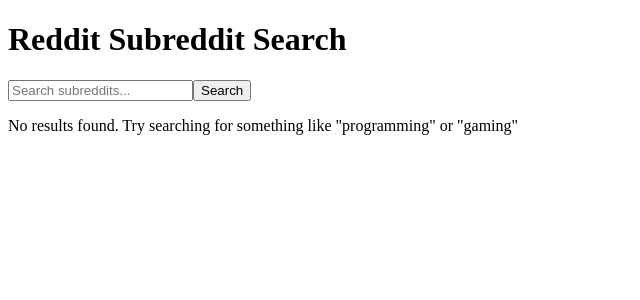
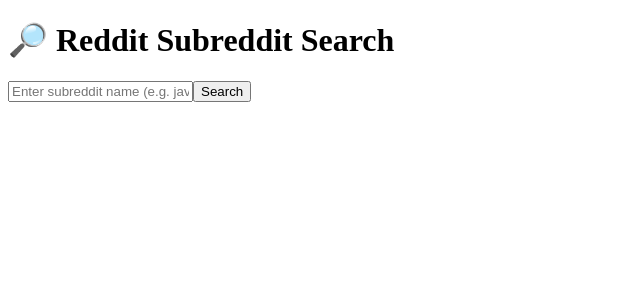
Before and after one commit to Dargreat/reddittest, a Next.js app: page / in a window 1280 px wide. Shown: the top 300 px of the page, without its empty margins (0-640 px from the left). Built offline with nearby package versions, Linux system fonts and the light colour scheme.

Commit message:
Update page.js

```diff
--- a/src/app/page.js
+++ b/src/app/page.js
@@ -1,98 +1,76 @@
-'use client';
+"use client";
+import { useState } from "react";
 
-import { useState } from 'react';
+export default function HomePage() {
+  const [query, setQuery] = useState("");
+  const [posts, setPosts] = useState([]);
+  const [loading, setLoading] = useState(false);
+  const [error, setError] = useState("");
 
-export default function Home() {
-  const [searchTerm, setSearchTerm] = useState('');
-  const [results, setResults] = useState([]);
-  const [loading, setLoading] = useState(false);
-  const [error, setError] = useState('');
-
-  const searchSubreddits = async () => {
-    if (!searchTerm.trim()) return;
+  const handleSearch = async (e) => {
+    e.preventDefault();
+    if (!query) return;
 
     setLoading(true);
-    setError('');
-    setResults([]);
+    setError("");
+    setPosts([]);
 
     try {
-      const response = await fetch(`/api/search?query=${searchTerm}`);
-      const data = await response.json();
+      const res = await fetch(`/api/search?query=${query}`);
+      const data = await res.json();
 
-      if (response.ok) {
-        setResults(data);
+      if (data.error) {
+        setError(data.error);
       } else {
-        setError(data.error || 'Search failed');
+        setPosts(data.data.children || []);
       }
     } catch (err) {
-      setError('Network error. Please try again.');
-      console.error('Search error:', err);
+      setError("Failed to fetch posts");
     } finally {
       setLoading(false);
     }
   };
 
   return (
-    <div className="min-h-screen bg-gray-100 py-8 px-4">
-      <div className="max-w-3xl mx-auto">
-        <h1 className="text-3xl font-bold text-center mb-8">Reddit Subreddit Search</h1>
+    <main className="p-8 max-w-2xl mx-auto">
+      <h1 className="text-3xl font-bold mb-4">🔎 Reddit Subreddit Search</h1>
 
-        <div className="flex mb-8">
+      <form onSubmit={handleSearch} className="flex gap-2 mb-6">
         <input
           type="text"
-            value={searchTerm}
-            onChange={(e) => setSearchTerm(e.target.value)}
-            placeholder="Search subreddits..."
-            className="flex-1 p-3 border border-gray-300 rounded-l-lg focus:outline-none focus:ring-2 focus:ring-blue-500"
-            onKeyDown={(e) => e.key === 'Enter' && searchSubreddits()}
+          placeholder="Enter subreddit name (e.g. javascript)"
+          value={query}
+          onChange={(e) => setQuery(e.target.value)}
+          className="flex-1 border p-2 rounded"
         />
         <button
-            onClick={searchSubreddits}
-            disabled={loading}
-            className="bg-blue-500 text-white px-6 py-3 rounded-r-lg hover:bg-blue-600 disabled:bg-blue-300"
+          type="submit"
+          className="bg-blue-600 text-white px-4 py-2 rounded"
         >
-            {loading ? 'Searching...' : 'Search'}
+          Search
         </button>
-        </div>
+      </form>
 
-        {error && <p className="text-red-500 mb-4 text-center">{error}</p>}
+      {loading && <p>Loading posts...</p>}
+      {error && <p className="text-red-600">{error}</p>}
 
-        <div className="space-y-4">
-          {results.length > 0 ? (
-            results.map((subreddit) => (
-              <div key={subreddit.id} className="bg-white p-4 rounded-lg shadow">
-                <div className="flex items-center mb-2">
-                  {subreddit.icon && (
-                    <img
-                      src={subreddit.icon}
-                      alt={subreddit.name}
-                      className="w-10 h-10 rounded-full mr-3"
-                      onError={(e) => e.target.style.display = 'none'}
-                    />
-                  )}
-                  <div>
-                    <h2 className="font-bold">
+      <ul className="space-y-4">
+        {posts.map((post) => (
+          <li key={post.data.id} className="border p-4 rounded shadow">
             <a
-                        href={`https://reddit.com${subreddit.url}`}
+              href={`https://reddit.com${post.data.permalink}`}
               target="_blank"
               rel="noopener noreferrer"
-                        className="text-blue-500 hover:underline"
+              className="font-semibold text-lg hover:underline"
             >
-                        r/{subreddit.name}
+              {post.data.title}
             </a>
-                    </h2>
-                    <p className="text-gray-600">{subreddit.subscribers.toLocaleString()} subscribers</p>
-                  </div>
-                </div>
-                <p className="font-semibold">{subreddit.title}</p>
-                <p className="text-gray-700">{subreddit.description}</p>
-              </div>
-            ))
-          ) : (
-            !loading && <p className="text-center text-gray-500">No results found. Try searching for something like "programming" or "gaming"</p>
-          )}
-        </div>
-      </div>
-    </div>
+            <p className="text-sm text-gray-600">
+              👍 {post.data.ups} | 💬 {post.data.num_comments}
+            </p>
+          </li>
+        ))}
+      </ul>
+    </main>
   );
 }
```
Lines whose indentation alone changed are shown as unchanged.
